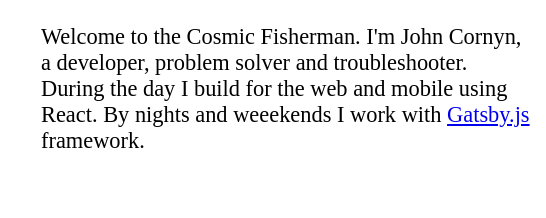
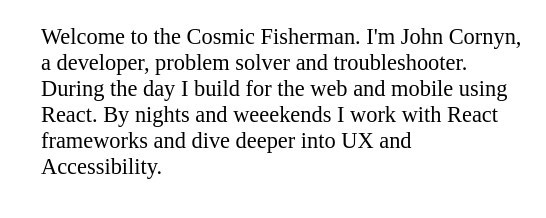
Before and after one commit to JMIHC/cosmicportfolio, a Gatsby site: page / in a window 1280 px wide. Shown: the part 34-252 px from the top of the page, 319-865 px from the left. Built offline with nearby package versions, Linux system fonts and the light colour scheme; Gatsby itself is replaced by a stand-in of ours.

Commit message:
revise text

```diff
--- a/src/pages/index.js
+++ b/src/pages/index.js
@@ -36,7 +36,7 @@
       <JourneyIntro>
         <Intro>
         Welcome to the Cosmic Fisherman. I'm John Cornyn, a developer, problem solver and troubleshooter.
-        During the day I build for the web and mobile using React. By nights and weeekends I work with <a href='https://www.gatsbyjs.org/'>Gatsby.js</a> framework.
+        During the day I build for the web and mobile using React. By nights and weeekends I work with React frameworks and dive deeper into UX and Accessibility.
         </Intro>
       </JourneyIntro>
       <ContactWrapper>
```
